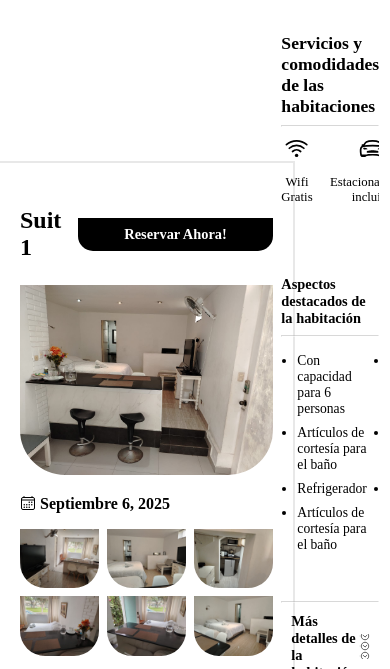
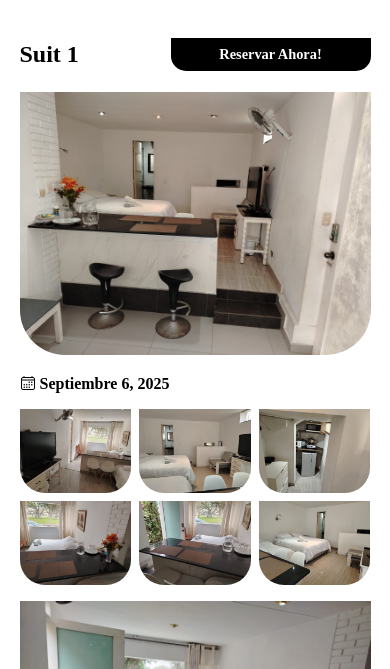
Before and after one commit to hemerson456/Monterrico-Suites-Hotel, a plain HTML site: page pages/Suite-1.html in a window 390 px wide. Shown: the part 116-785 px from the top of the page. Drawn offline with nearby package versions, Linux system fonts and the light colour scheme; a web font is replaced by a local one.

Commit message:
versiones10

```diff
--- a/pages/suite-1.css
+++ b/pages/suite-1.css
@@ -15,7 +15,7 @@
     grid-template-columns: 1.5fr 1fr;
     width: 1060px;
     justify-content: center;
-    align-items: center;
+    align-items: start;
     padding: 20px 0;
 }
 
@@ -26,6 +26,7 @@
     padding: 20px;
     border-bottom-left-radius: 35px;
     border-bottom-right-radius: 35px;
+    margin-top: 1rem;
 }
 
 .reser-title {
@@ -305,3 +306,43 @@ h2 {
     color: #000;
     transition: all 300ms;
 }
+
+@media only screen and (max-width:1080px){
+    .division-bloq{
+        width: 100%;
+        padding: 20px 10px;
+        align-items: center;
+    }
+}
+
+@media only screen and (max-width:820px){
+    .division-bloq{
+        display: flex;
+        flex-direction: column;
+    }
+    .descripcion-suit1{
+        padding: 10px 20px;
+    }
+    .bloq-suite1{
+        margin-top: 0;
+        outline: 0;
+    }
+}
+
+@media only screen and (max-width:650px){
+    .division-bloq{
+        padding: 0;
+        width: 90%;
+    }
+    .descripcion-suit1{
+        padding: 0;
+    }
+    .bloq-suite1{
+        outline-offset: -10px;
+        width: 100%;
+    }
+    .descripcion-suit1{
+        width: 100%;
+        padding: 0 0 20px 0;
+    }
+}
```
